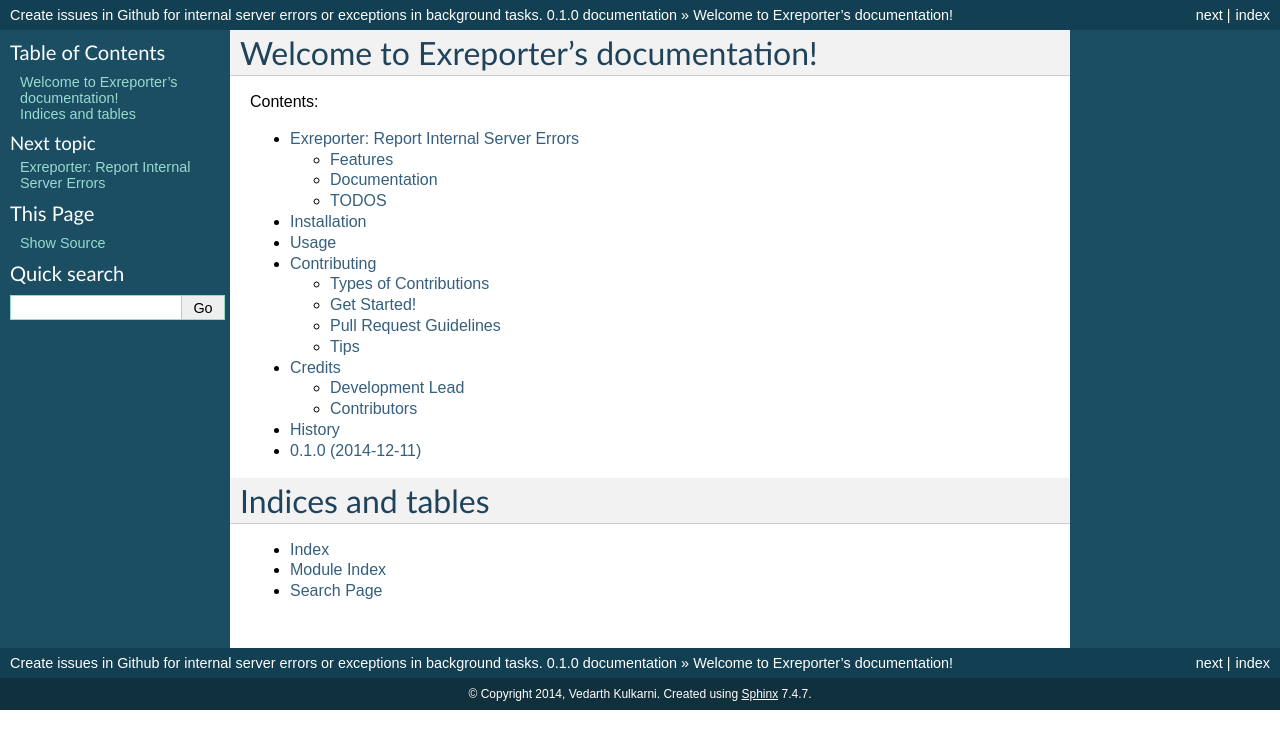
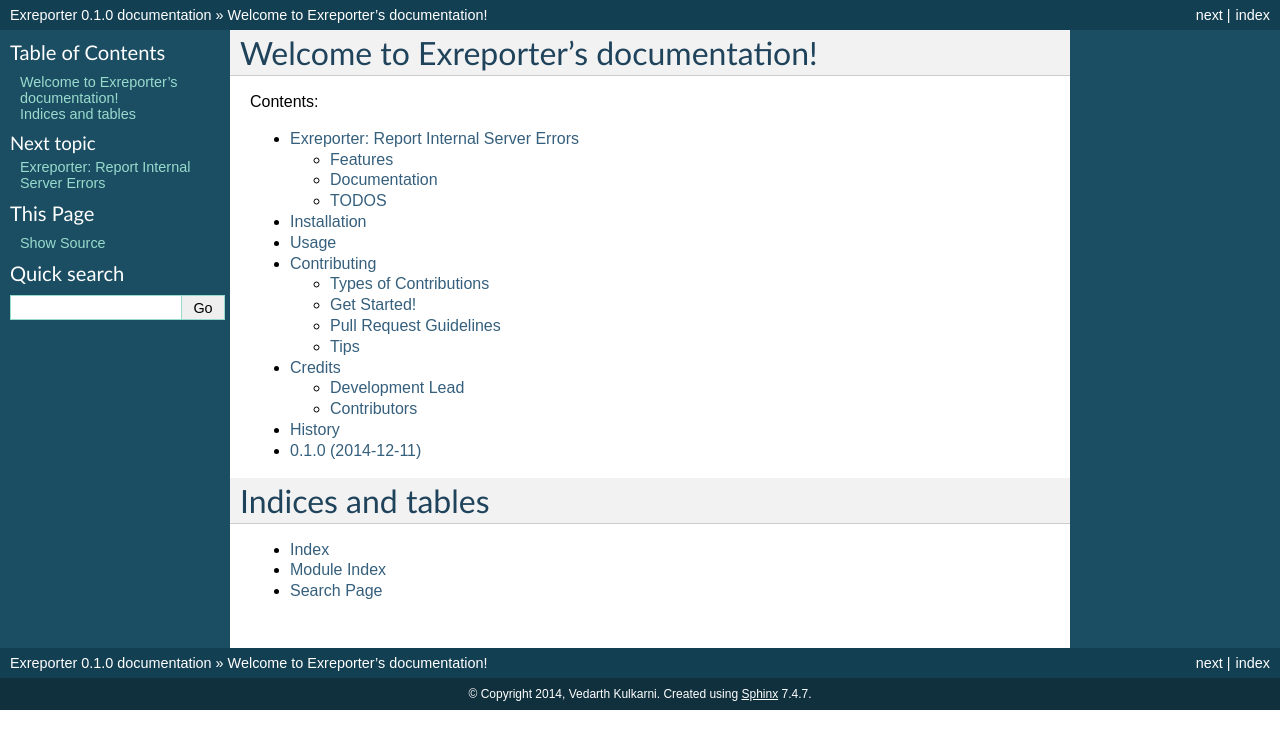
Before and after one commit to vedarthk/exreporter, a Sphinx documentation site: the page built from docs/index.rst, in a window 1280 px wide. Shown: the top 749 px of the page. Built offline with Sphinx 7.4.7, drawn with Linux system fonts in a browser that asks for light colours; the version number is read from the project's files by our own code.

Commit message:
Update conf.py

```diff
--- a/docs/conf.py
+++ b/docs/conf.py
@@ -55,7 +55,7 @@
 master_doc = 'index'
 
 # General information about the project.
-project = u'Create issues in Github for internal server errors or exceptions in background tasks.'
+project = u'Exreporter'
 copyright = u'2014, Vedarth Kulkarni'
 
 # The version info for the project you're documenting, acts as replacement
```
